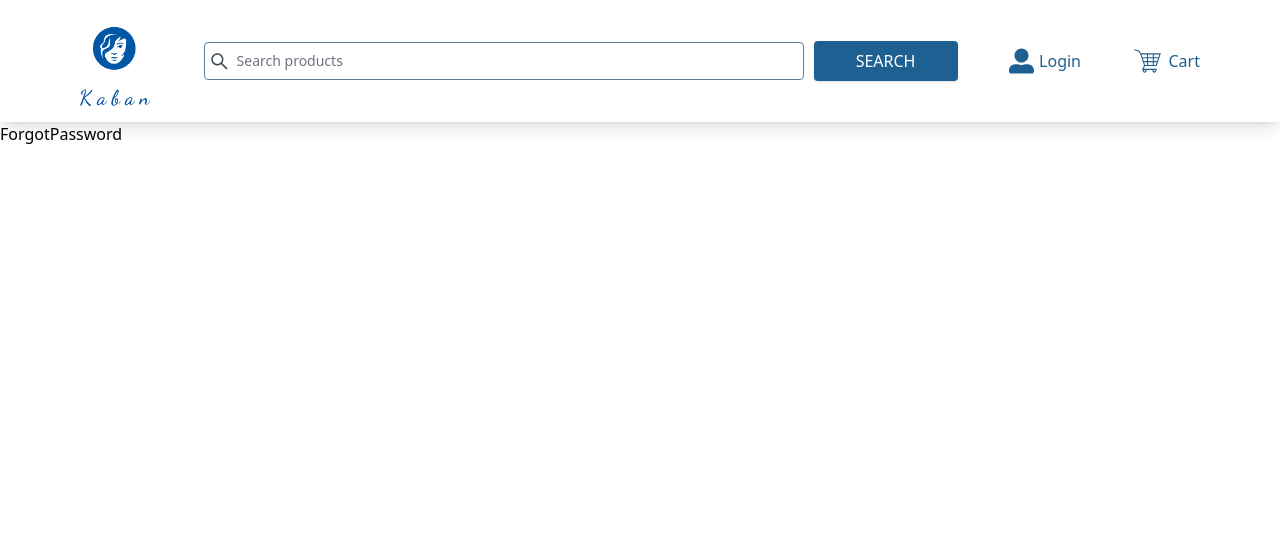
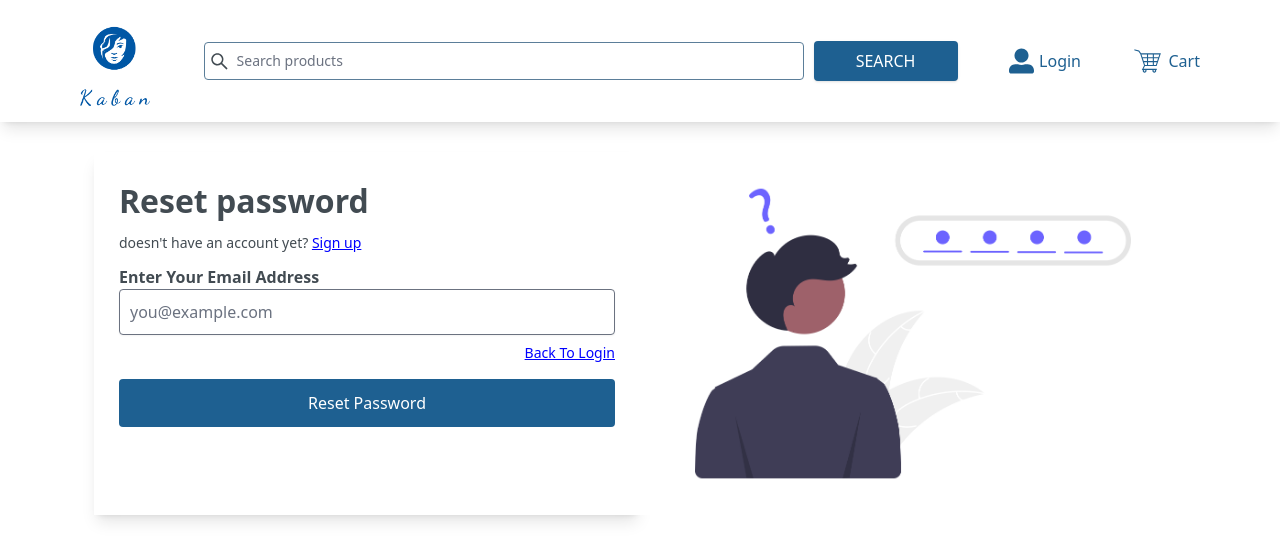
Before and after one commit to mysticwillz/kaban-ecommerce, a React (Create React App) app: page /forgot-password in a window 1280 px wide. Shown: the top 560 px of the page. Built offline with nearby package versions, Linux system fonts and the light colour scheme.

Commit message:
create forgotpassword page and styled it

```diff
--- a/src/Pages/ForgotPassword.jsx
+++ b/src/Pages/ForgotPassword.jsx
@@ -1,9 +1,41 @@
 import React from 'react'
+import forgotpassword from "../assets/forgotpassword.png"
+
+
 
 function ForgotPassword() {
-  return (
-    <div>ForgotPassword</div>
-  )
+ return <section className='flex justify-center w-full mx-auto p-[30px] text-[#424b52] flex-wrap max-w-6xl'>
+      <div className='flex flex-col items-center shadow-lg w-full md:w-[40%] lg:w-[50%] p-[25px]'>
+        <form className="w-full">
+          <h2 className='font-bold text-[2rem] mb-2  '> Reset password </h2>
+          <div className='text-sm pb-3'>
+            doesn't have an account yet? <span className="underline text-[blue] cursor-pointer hover:text-[red]" >Sign up</span>
+          </div>
+
+          <div>
+          <label htmlFor="email" className='capitalize font-bold '> enter your email address</label>
+          </div>
+          <div>
+          <input type="text" value="" placeholder='you@example.com' id="email" className='w-full  rounded shadow-sm bg-white p-[10px] focus:border-[#1e6091] '/>
+          </div>
+
+
+          <p className=' text-end underline capitalize text-sm text-[blue] cursor-pointer hover:text-[red] py-2'> back to login</p>
+
+
+
+          <button className="w-full bg-[#1e6091]  text-[white] text-center rounded py-[12px] mt-2 hover:bg-[#11344e] cursor-pointer transition duration-250 ease-in-out">Reset Password</button>
+
+
+
+
+        </form>
+      </div>
+
+      <div className="w-full md:w-[60%] lg:w-[50%]">
+        <img src={forgotpassword} alt="forgotpassword logo" className="w-full  "/>
+      </div>
+    </section>
 }
 
 export default ForgotPassword
```
Also changed, not shown: src/assets/forgotpassword.png.
